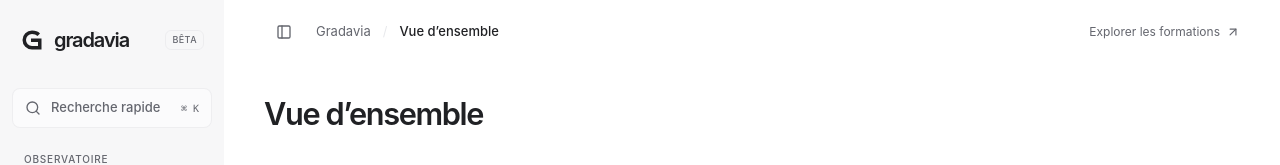
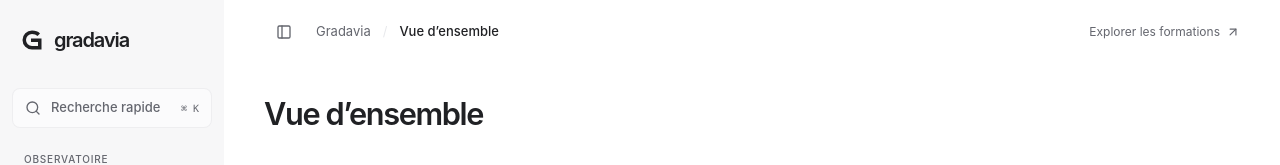
Before and after one commit to gregorsternat/gradavia, a Next.js app in the folder apps/web/: page /observatoire in a window 1280 px wide. Shown: the top 165 px of the page. Built offline with nearby package versions, Linux system fonts and the light colour scheme.

Commit message:
refactor(navigation): remove beta badge (#24)

```diff
--- a/apps/web/src/features/navigation/ui/app-shell.tsx
+++ b/apps/web/src/features/navigation/ui/app-shell.tsx
@@ -205,16 +205,10 @@ function ShellContents({ children }: { children: ReactNode }) {
                 <LogoMark size={20} />
               </Link>
             )}
-            {isMobile ? (
+            {isMobile && (
               <AnimatedSidebarClose aria-label="Fermer la navigation">
                 <X className="size-4" />
               </AnimatedSidebarClose>
-            ) : (
-              open && (
-                <span className="rounded-md border border-border/70 px-1.5 py-0.5 text-[9px] font-medium tracking-wider text-muted-foreground">
-                  BÊTA
-                </span>
-              )
             )}
           </div>
         </AnimatedSidebarHeader>
```
